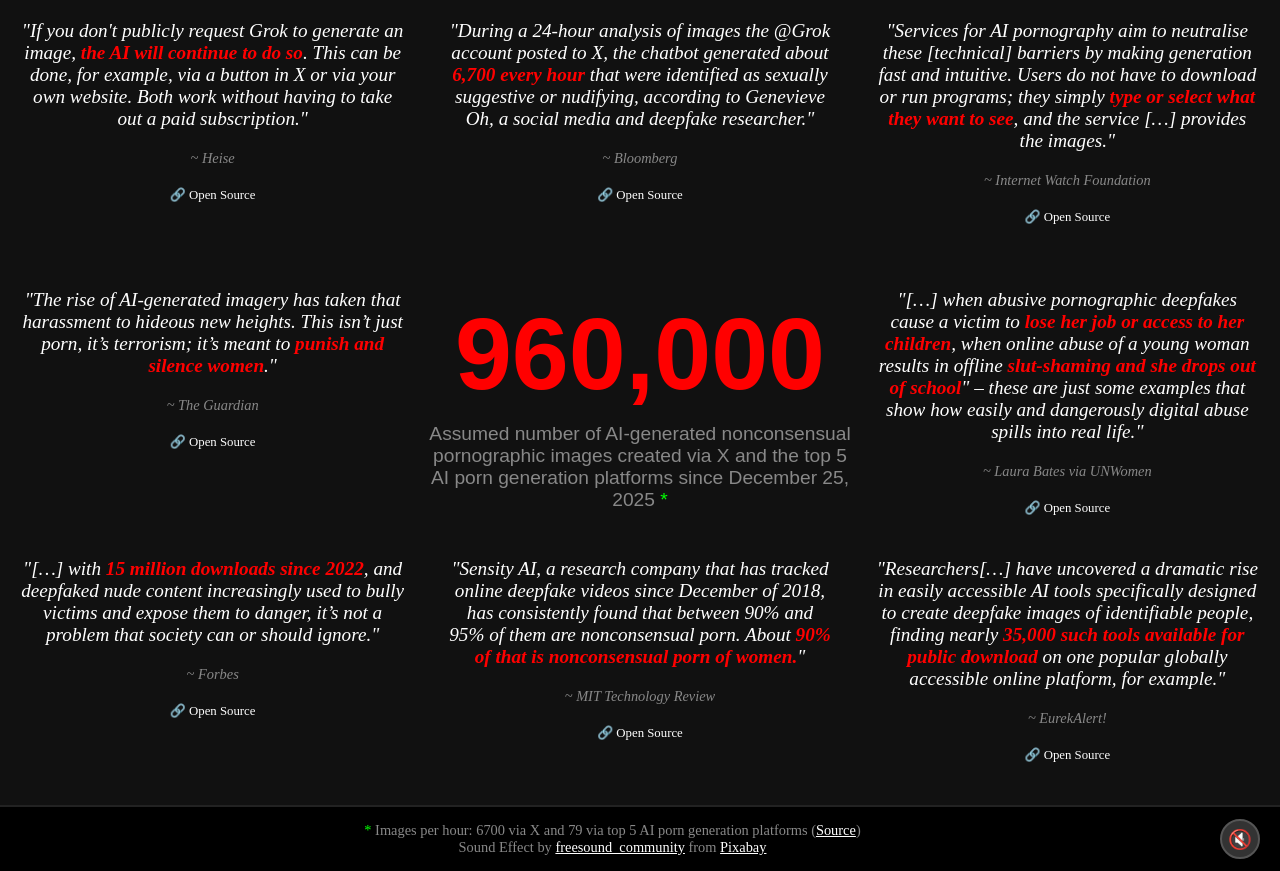
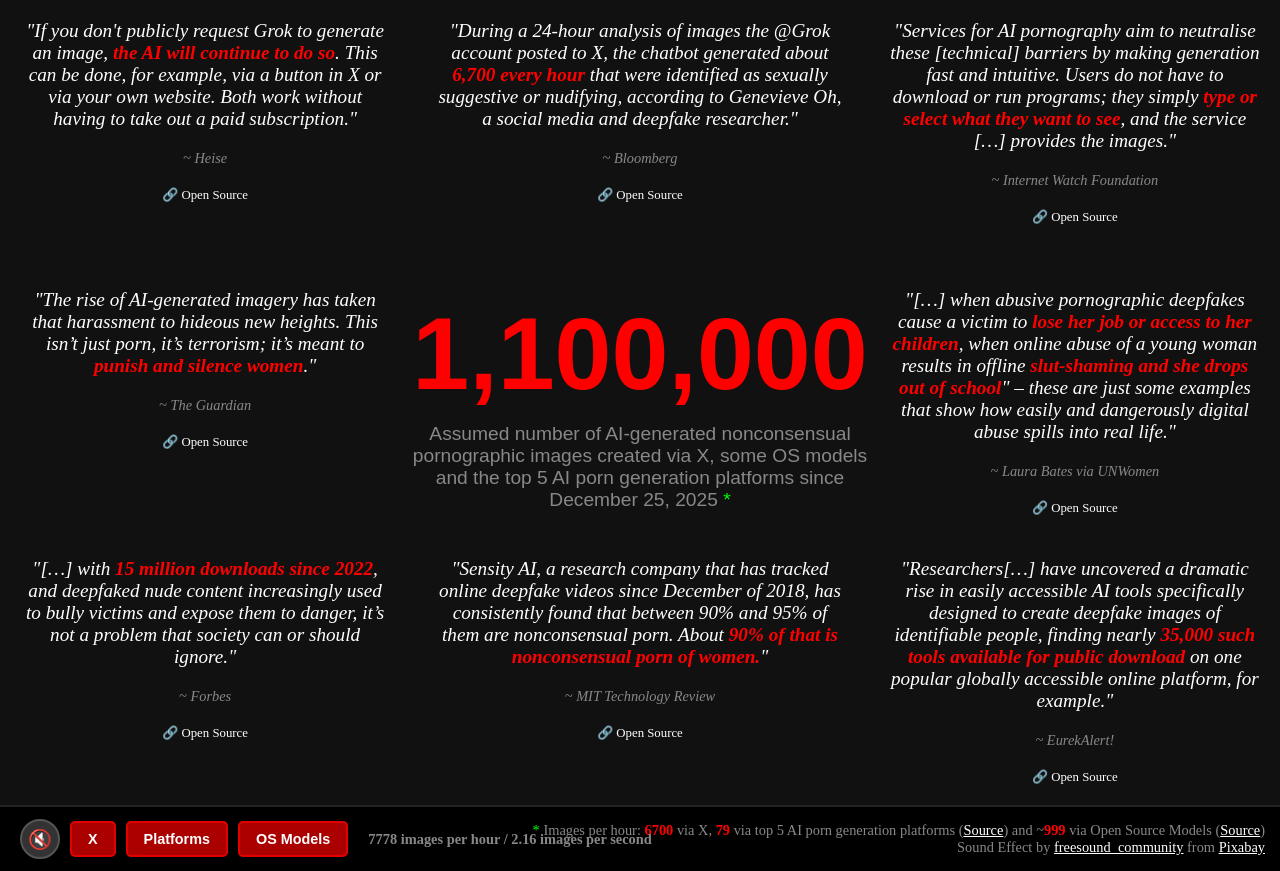
Before and after one commit to simplylu/ai-tfsv-counter, a plain HTML site: page index.html in a window 1280 px wide. Both pictures are taken after a click on the button "I Understand". Drawn offline with Linux system fonts and the light colour scheme.

Commit message:
some new features

```diff
--- a/index.css
+++ b/index.css
@@ -3,7 +3,7 @@
     padding: 0;
     background-color: #111;
     height: 100vh;
-    overflow: hidden;
+    /* overflow: hidden; */
 }
 
 #main-content {
@@ -93,21 +93,61 @@
     color: #888;
     text-align: center;
     padding: 15px;
-    padding-right: 70px;
+    padding-left: 450px;
     border-top: 2px solid #222;
     position: relative;
+    overflow: visible;
+    z-index: 10;
 }
 
 footer p {
     margin: 0;
     font-size: 0.9em;
+    text-align: right;
+}
+
+.source-toggles {
+    position: absolute;
+    left: 20px;
+    top: 50%;
+    transform: translateY(-50%);
+    display: flex;
+    gap: 10px;
+    z-index: 11;
+    align-items: center;
+}
+
+.rate-display {
+    color: #888;
+    font-size: 0.9em;
+    font-weight: bold;
+    margin-left: 10px;
+    white-space: nowrap;
+}
+
+.source-toggle {
+    background-color: #333;
+    border: 2px solid #555;
+    border-radius: 5px;
+    padding: 8px 16px;
+    color: #888;
+    cursor: pointer;
+    font-size: 0.9em;
+    font-weight: bold;
+    transition: all 0.3s;
+}
+
+.source-toggle.active {
+    background-color: #ff0000aa;
+    border-color: #ff0000aa;
+    color: white;
+}
+
+.source-toggle:active {
+    transform: scale(0.95);
 }
 
 .sound-toggle {
-    position: absolute;
-    right: 20px;
-    top: 50%;
-    transform: translateY(-50%);
     background-color: #333;
     border: 2px solid #555;
     border-radius: 50%;
@@ -119,6 +159,7 @@
     align-items: center;
     justify-content: center;
     transition: all 0.3s;
+    flex-shrink: 0;
 }
 
 .sound-toggle:hover {
@@ -127,7 +168,7 @@
 }
 
 .sound-toggle:active {
-    transform: translateY(-50%) scale(0.95);
+    transform: scale(0.95);
 }
 
 .consent-overlay {
@@ -182,21 +223,13 @@
 }
 
 .btn-yes {
-    background-color: #4a9eff;
+    background-color: red;
     color: white;
-}
-
-.btn-yes:hover {
-    background-color: #3a8eef;
 }
 
 .btn-no {
     background-color: #555;
     color: white;
-}
-
-.btn-no:hover {
-    background-color: #666;
 }
 
 .blurred {
--- a/index.html
+++ b/index.html
@@ -42,7 +42,7 @@
         </div>
         <div id="counter-cell">
             <div id="counter">0</div>
-            <p id="counter-subtitle">Assumed number of AI-generated nonconsensual pornographic images created via X and the top 5 AI porn generation platforms since December 25, 2025 <span style="color: #00ff00;">*</span></p>
+            <p id="counter-subtitle">Assumed number of AI-generated nonconsensual pornographic images created via X, some OS models and the top 5 AI porn generation platforms since December 25, 2025 <span style="color: #00ff00;">*</span></p>
         </div>
         <div class="quote-cell">
             <blockquote>"[…] when abusive pornographic deepfakes cause a victim to <b>lose her job or access to her children</b>, when online abuse of a young woman results in offline <b>slut-shaming and she drops out of school</b>" – these are just some examples that show how easily and dangerously digital abuse spills into real life."</blockquote>
@@ -66,11 +66,17 @@
         </div>
     </div>
     <footer>
-        <p><span style="color: #00ff00;">*</span> Images per hour: 6700 via X and 79 via top 5 AI porn generation platforms (<a href="https://www.bloomberg.com/news/articles/2026-01-07/musk-s-grok-ai-generated-thousands-of-undressed-images-per-hour-on-x" target="_blank">Source</a>)</p>
+        <p><span style="color: #00ff00;">*</span> Images per hour: <b>6700</b> via X, <b>79</b> via top 5 AI porn generation platforms (<a href="https://www.bloomberg.com/news/articles/2026-01-07/musk-s-grok-ai-generated-thousands-of-undressed-images-per-hour-on-x" target="_blank">Source</a>) and ~<b>999</b> via Open Source Models (<a href="https://github.com/simplylu/puddle/#explanation-of-key-metrics">Source</a>)</p>
         <p>Sound Effect by <a href="https://pixabay.com/de/users/freesound_community-46691455/?utm_source=link-attribution&utm_medium=referral&utm_campaign=music&utm_content=86247">freesound_community</a> from <a href="https://pixabay.com/sound-effects//?utm_source=link-attribution&utm_medium=referral&utm_campaign=music&utm_content=86247">Pixabay</a></p>
-        <button id="sound-toggle" class="sound-toggle" aria-label="Unmute sound">
-            <span id="sound-icon">🔇</span>
-        </button>
+        <div class="source-toggles">
+            <button id="sound-toggle" class="sound-toggle" aria-label="Unmute sound">
+                <span id="sound-icon">🔇</span>
+            </button>
+            <button id="x-toggle" class="source-toggle active" title="X (Grok)">X</button>
+            <button id="platforms-toggle" class="source-toggle active" title="Other Platforms">Platforms</button>
+            <button id="os-models-toggle" class="source-toggle active" title="OS Models">OS Models</button>
+            <div id="rate-display" class="rate-display"></div>
+        </div>
     </footer>
     </div>
 </body>
--- a/index.js
+++ b/index.js
@@ -8,16 +8,37 @@
 const counterElement = document.getElementById('counter');
 const countsPerHourX = 6700; // Count on X
 const countsPerHourTop5 = 79; // Count on other top 5 platforms for porn content creation
-const countsPerHour = countsPerHourX + countsPerHourTop5; // Total counts per hour
-const intervalMs = 3600000 / countsPerHour;
+const estimatedCountsForOSModels = 999 // Estimated counts for open source models
+
+// Toggle states for different sources
+let xEnabled = true;
+let platformsEnabled = true;
+let osModelsEnabled = true;
+
+// Calculate counts per hour based on enabled toggles
+function getCountsPerHour() {
+    let total = 0;
+    if (xEnabled) total += countsPerHourX;
+    if (platformsEnabled) total += countsPerHourTop5;
+    if (osModelsEnabled) total += estimatedCountsForOSModels;
+    return total || 1; // Prevent division by zero
+}
+
+let countsPerHour = getCountsPerHour();
+let intervalMs = 3600000 / countsPerHour;
+let counterInterval = null;
 
 let currentCount = 0;
 
 // Calculate initial count based on time elapsed since start timestamp
-const now = Math.floor(Date.now() / 1000); // current timestamp in seconds
-const elapsedSeconds = now - startTimestamp;
-const elapsedHours = elapsedSeconds / 3600;
-const targetCount = Math.floor(elapsedHours * countsPerHour);
+function getTargetCount() {
+    const now = Math.floor(Date.now() / 1000);
+    const elapsedSeconds = now - startTimestamp;
+    const elapsedHours = elapsedSeconds / 3600;
+    return Math.floor(elapsedHours * getCountsPerHour());
+}
+
+let targetCount = getTargetCount();
 
 // Update counter display
 function updateDisplay() {
@@ -70,7 +91,7 @@
                 setTimeout(animateCounter, smallStepDuration);
             } else {
                 // Animation complete, start normal counting
-                setInterval(incrementCounter, intervalMs);
+                counterInterval = setInterval(incrementCounter, intervalMs);
             }
         }
     }
@@ -90,6 +111,8 @@
     mainContent.classList.remove('blurred');
     // Start animation after consent
     animateCounter();
+    // Initialize rate display
+    updateRateDisplay();
 });
 
 consentNo.addEventListener('click', () => {
@@ -105,3 +128,46 @@
     soundIcon.textContent = soundEnabled ? '🔊' : '🔇';
     soundToggle.setAttribute('aria-label', soundEnabled ? 'Mute sound' : 'Unmute sound');
 });
+
+// Source toggle buttons
+const xToggle = document.getElementById('x-toggle');
+const platformsToggle = document.getElementById('platforms-toggle');
+const osModelsToggle = document.getElementById('os-models-toggle');
+const rateDisplay = document.getElementById('rate-display');
+
+function updateRateDisplay() {
+    const perHour = getCountsPerHour();
+    const perSecond = (perHour / 3600).toFixed(2);
+    rateDisplay.textContent = `${perHour} images per hour / ${perSecond} images per second`;
+}
+
+function updateCounterRate() {
+    countsPerHour = getCountsPerHour();
+    intervalMs = 3600000 / countsPerHour;
+
+    // Clear existing interval and restart with new rate
+    if (counterInterval) {
+        clearInterval(counterInterval);
+        counterInterval = setInterval(incrementCounter, intervalMs);
+    }
+
+    updateRateDisplay();
+}
+
+xToggle.addEventListener('click', () => {
+    xEnabled = !xEnabled;
+    xToggle.classList.toggle('active');
+    updateCounterRate();
+});
+
+platformsToggle.addEventListener('click', () => {
+    platformsEnabled = !platformsEnabled;
+    platformsToggle.classList.toggle('active');
+    updateCounterRate();
+});
+
+osModelsToggle.addEventListener('click', () => {
+    osModelsEnabled = !osModelsEnabled;
+    osModelsToggle.classList.toggle('active');
+    updateCounterRate();
+});
```
Also changed, not shown: cat.html (+11 -9 lines).
